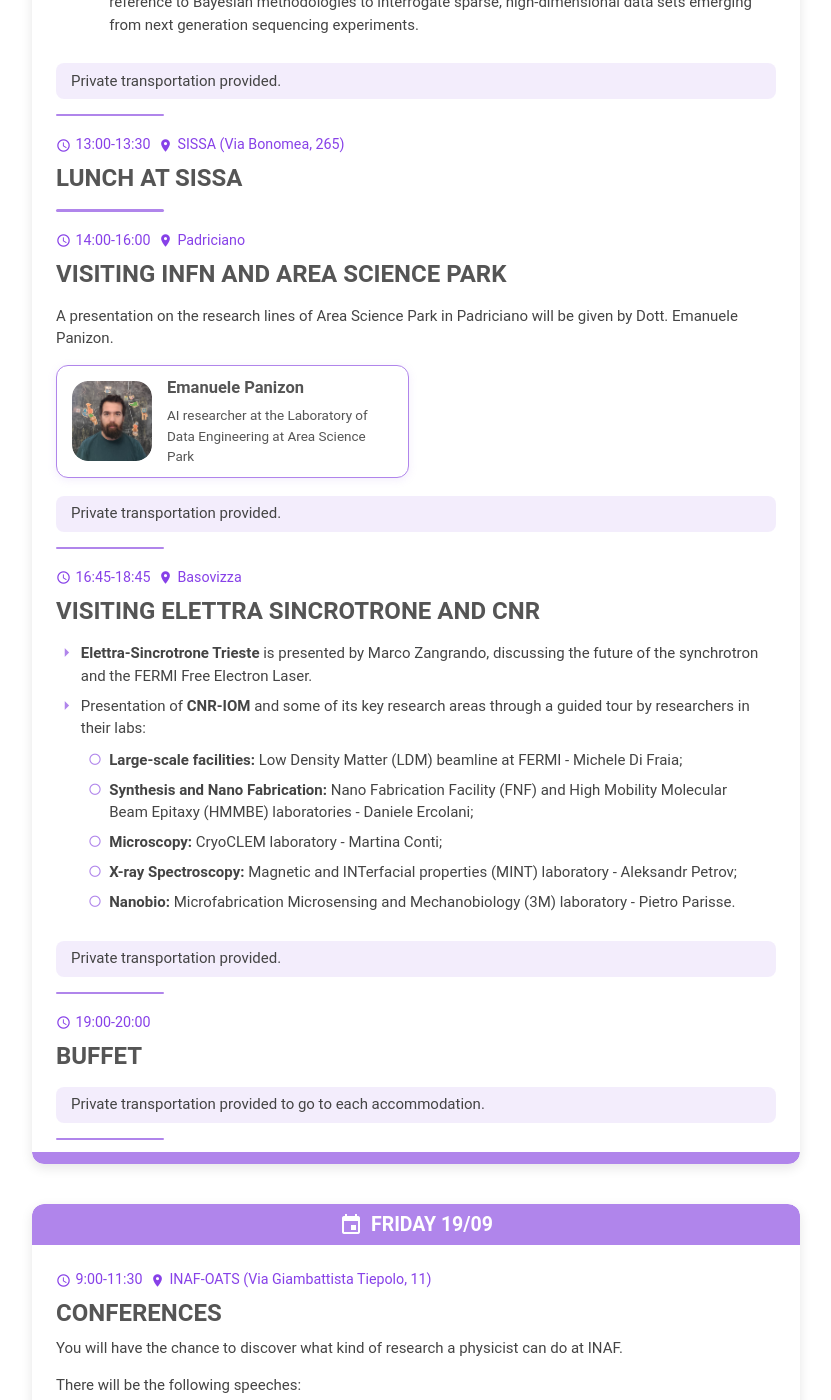
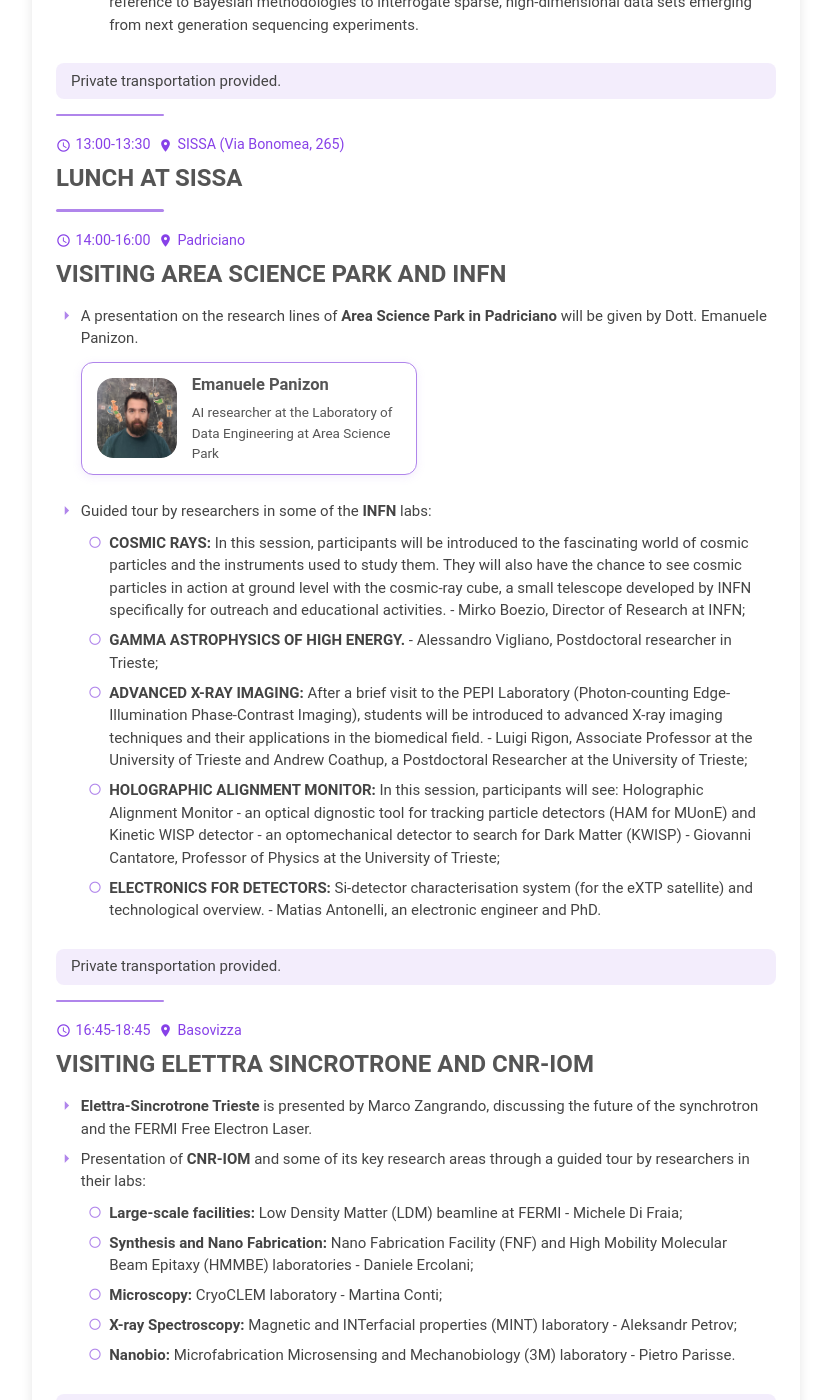
Before and after one commit to ai-sf/gipe, a Jekyll site: the page built from schedule.html, in a window 1280 px wide and 1400 px high, scrolled down 3766 px. Shown: the whole window, without its empty margins (224-1055 px from the left). Built offline with Jekyll 4.4.1, drawn with Linux system fonts in a browser that asks for light colours; nearby versions of some CDN libraries; some of the changed text lies outside the part shown.

Commit message:
Update schedule.yml

```diff
--- a/_data/schedule.yml
+++ b/_data/schedule.yml
@@ -90,7 +90,7 @@
           id: "rezzolla"
         - name: "Laura Gonella"
           # photo: "/img/speakers/jane.jpg"
-          description: "Professor in Nuclear Physics at University of Trieste since 2024"
+          description: "Professor in Nuclear Physics at University of Trieste"
           id: "gonella"
         - name: "Alberto Imparato"
           photo: "/img/speakers/imparato/Imparato_Alberto_DFT_foto.jpg  "
@@ -187,21 +187,29 @@
         url: "/facilities/#sissa"
 
     - time: "14:00-16:00"
-      title: "VISITING INFN AND AREA SCIENCE PARK"
+      title: "VISITING AREA SCIENCE PARK AND INFN"
       place:
         name: "Padriciano"
         url: "/facilities/#area"
-      descriptions:
-        - "A presentation on the research lines of Area Science Park in Padriciano will be given by Dott. Emanuele Panizon."
-      speakers:
-        - name: "Emanuele Panizon"
-          photo: "/img/speakers/panizon/foto_panizon.jpg"
-          description: "AI researcher at the Laboratory of Data Engineering at Area Science Park"
-          id: "panizon"
+      substeps:
+        - title: "A presentation on the research lines of <strong>Area Science Park in Padriciano</strong> will be given by Dott. Emanuele Panizon."
+          speaker:
+            name: "Emanuele Panizon"
+            photo: "/img/speakers/panizon/foto_panizon.jpg"
+            description: "AI researcher at the Laboratory of Data Engineering at Area Science Park"
+            id: "panizon"
+
+        - title: "Guided tour by researchers in some of the <strong>INFN</strong> labs:"
+          descriptions:
+            - "<strong>COSMIC RAYS:</strong> In this session, participants will be introduced to the fascinating world of cosmic particles and the instruments used to study them. They will also have the chance to see cosmic particles in action at ground level with the cosmic-ray cube, a small telescope developed by INFN specifically for outreach and educational activities. - Mirko Boezio, Director of Research at INFN;"
+            - "<strong>GAMMA ASTROPHYSICS OF HIGH ENERGY.</strong> - Alessandro Vigliano, Postdoctoral researcher in Trieste;"
+            - "<strong>ADVANCED X-RAY IMAGING:</strong> After a brief visit to the PEPI Laboratory (Photon-counting Edge-Illumination Phase-Contrast Imaging), students will be introduced to advanced X-ray imaging techniques and their applications in the biomedical field. - Luigi Rigon, Associate Professor at the University of Trieste and Andrew Coathup, a Postdoctoral Researcher at the University of Trieste;"
+            - "<strong>HOLOGRAPHIC ALIGNMENT MONITOR:</strong> In this session, participants will see: Holographic Alignment Monitor - an optical dignostic tool for tracking particle detectors (HAM for MUonE) and Kinetic WISP detector - an optomechanical detector to search for Dark Matter (KWISP) - Giovanni Cantatore, Professor of Physics at the University of Trieste;"
+            - "<strong>ELECTRONICS FOR DETECTORS:</strong> Si-detector characterisation system (for the eXTP satellite) and technological overview. - Matias Antonelli, an electronic engineer and PhD."
       note: "Private transportation provided."
       # description: "Participants will have the opportunity to visit the laboratories of AREA Science Park, Elettra Sincrotrone, CNR and INFN."
     - time: "16:45-18:45"
-      title: "VISITING ELETTRA SINCROTRONE AND CNR"
+      title: "VISITING ELETTRA SINCROTRONE AND CNR-IOM"
       place:
         name: "Basovizza"
         url: "/facilities/#elettra"
```
